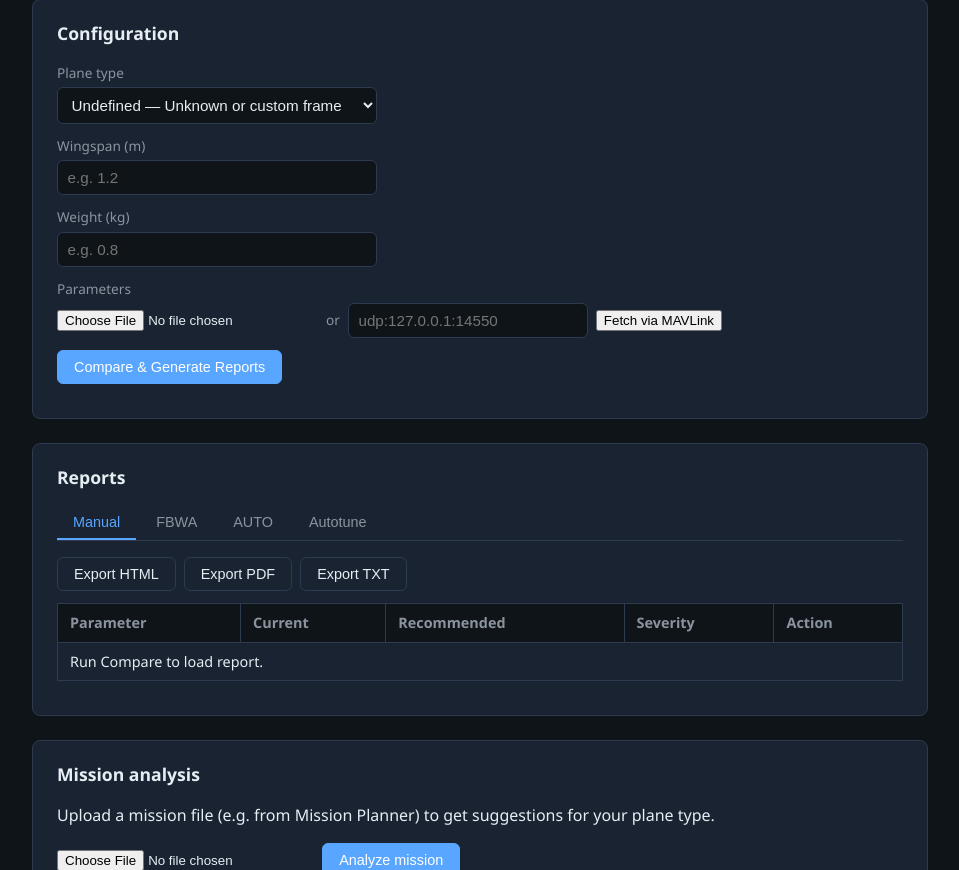
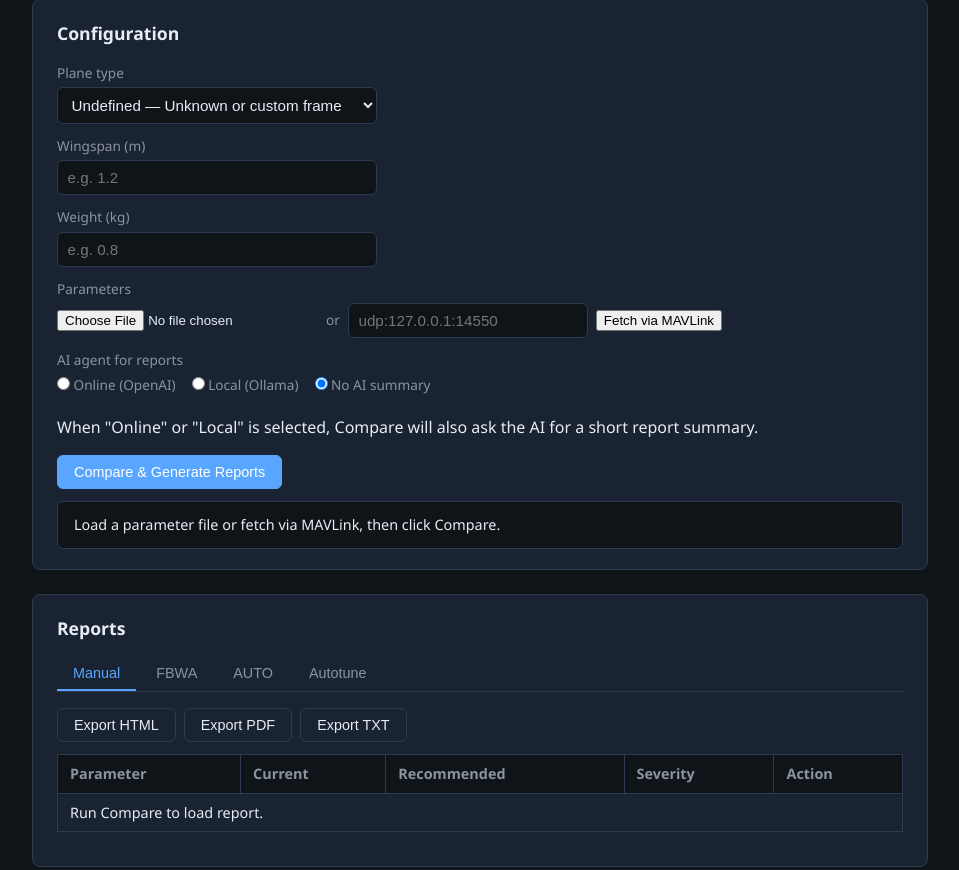
Before and after one commit to comsompom/ardupilot_plane_ai_copilot, a Flask app: page / in a window 1280 px wide. Shown: the part 200-1070 px from the top of the page, without its empty margins (160-1119 px from the left). Run offline with Flask 3, Linux system fonts and the light colour scheme.

Commit message:
update applications

```diff
--- a/web/app.py
+++ b/web/app.py
@@ -22,7 +22,7 @@
     export_report_pdf,
     export_report_txt,
 )
-from core.ai_assistant import get_ai_response
+from core.ai_assistant import get_ai_response, get_report_summary_ai
 from core.mission_parser import parse_mission_file, analyze_mission
 from core.log_parser import parse_flight_log, analyze_flight_log
 
@@ -69,7 +69,7 @@
 
 @app.route("/api/compare", methods=["POST"])
 def compare():
-    """Run comparison for all modes; return reports."""
+    """Run comparison for all modes; optionally get AI summary. Returns reports and optionally ai_summary."""
     data = request.get_json() or {}
     params = data.get("params", {})
     if not params:
@@ -77,6 +77,8 @@
     plane_type_id = data.get("plane_type_id")
     wingspan_m = data.get("wingspan_m")
     weight_kg = data.get("weight_kg")
+    use_ai = data.get("use_ai", False)
+    agent = (data.get("agent") or "").strip().lower()  # "openai" | "ollama"
     if wingspan_m is not None:
         try:
             wingspan_m = float(wingspan_m)
@@ -97,7 +99,14 @@
             wingspan_m=wingspan_m,
             weight_kg=weight_kg,
         )
-    return jsonify({"reports": reports})
+    out = {"reports": reports}
+    if use_ai and agent in ("openai", "ollama"):
+        plane_type_name = get_plane_type_name(plane_type_id) if plane_type_id else None
+        ai_result = get_report_summary_ai(reports, plane_type_name=plane_type_name, prefer_provider=agent)
+        out["ai_summary"] = ai_result.get("response", "")
+        out["ai_source"] = ai_result.get("source", "")
+        out["ai_error"] = ai_result.get("error")
+    return jsonify(out)
 
 
 @app.route("/api/export/<mode>", methods=["POST"])
@@ -171,7 +180,7 @@
 
 @app.route("/api/assistant", methods=["POST"])
 def assistant():
-    """AI assistant: send question, get response."""
+    """AI assistant: send question, get response. Optional agent: openai | ollama."""
     data = request.get_json() or {}
     question = (data.get("question") or "").strip()
     if not question:
@@ -180,6 +189,8 @@
     plane_type_name = get_plane_type_name(plane_type_id) if plane_type_id else None
     user_params = data.get("params", {})
     report_summary = data.get("report_summary", {})
+    agent = (data.get("agent") or "").strip().lower()
+    prefer_provider = agent if agent in ("openai", "ollama") else None
     param_db = load_param_db()
     result = get_ai_response(
         question,
@@ -188,6 +199,7 @@
         user_params=user_params,
         report_summary=report_summary,
         param_db=param_db,
+        prefer_provider=prefer_provider,
     )
     return jsonify(result)
 
--- a/web/static/style.css
+++ b/web/static/style.css
@@ -166,6 +166,46 @@
   color: var(--muted);
 }
 
+.progress-steps {
+  margin-top: 0.75rem;
+  padding: 0.75rem 1rem;
+  background: var(--bg);
+  border: 1px solid var(--border);
+  border-radius: 6px;
+  font-size: 0.9rem;
+  color: var(--text);
+}
+.progress-line {
+  margin: 0;
+}
+
+.agent-row label:first-child { display: block; margin-bottom: 0.25rem; color: var(--muted); font-size: 0.85rem; }
+.agent-options {
+  display: flex;
+  flex-wrap: wrap;
+  gap: 1rem;
+  margin-bottom: 0.25rem;
+}
+.agent-option {
+  display: inline-flex;
+  align-items: center;
+  gap: 0.35rem;
+  cursor: pointer;
+  font-size: 0.9rem;
+}
+.agent-option input { margin: 0; }
+
+.ai-summary-block {
+  margin-bottom: 1rem;
+  padding: 1rem;
+  background: var(--bg);
+  border: 1px solid var(--border);
+  border-radius: 6px;
+}
+.ai-summary-title { margin: 0 0 0.5rem; font-size: 1rem; color: var(--accent); }
+.ai-summary-text { margin: 0 0 0.25rem; white-space: pre-wrap; font-size: 0.9rem; }
+.ai-summary-source { margin: 0; font-size: 0.8rem; color: var(--muted); }
+
 .tabs {
   display: flex;
   gap: 0.25rem;
--- a/web/templates/index.html
+++ b/web/templates/index.html
@@ -28,14 +28,30 @@
         <button type="button" id="fetchParams">Fetch via MAVLink</button>
       </div>
     </div>
+    <div class="form-row agent-row">
+      <label>AI agent for reports</label>
+      <div class="agent-options">
+        <label class="agent-option"><input type="radio" name="agent" value="openai" id="agentOpenAI"> Online (OpenAI)</label>
+        <label class="agent-option"><input type="radio" name="agent" value="ollama" id="agentOllama"> Local (Ollama)</label>
+        <label class="agent-option"><input type="radio" name="agent" value="" id="agentNone" checked> No AI summary</label>
+      </div>
+      <p class="hint">When &quot;Online&quot; or &quot;Local&quot; is selected, Compare will also ask the AI for a short report summary.</p>
+    </div>
     <div class="form-row">
       <button type="button" id="compareBtn" class="btn primary">Compare &amp; Generate Reports</button>
     </div>
-    <p id="paramStatus" class="status"></p>
+    <div id="compareProgress" class="progress-steps" aria-live="polite">
+      <p id="progressLine1" class="progress-line">Load a parameter file or fetch via MAVLink, then click Compare.</p>
+    </div>
   </section>
 
   <section id="reports" class="card reports-section scroll-target">
     <h2>Reports</h2>
+    <div id="aiSummaryBlock" class="ai-summary-block" hidden>
+      <h3 class="ai-summary-title">AI summary</h3>
+      <p id="aiSummaryText" class="ai-summary-text"></p>
+      <p id="aiSummarySource" class="ai-summary-source"></p>
+    </div>
     <div class="tabs">
     {% for mode in modes %}
     <button type="button" class="tab" data-mode="{{ mode }}" {% if loop.first %}aria-selected="true"{% endif %}>{{ mode }}</button>
@@ -120,32 +136,38 @@
   });
 });
 
+function setProgress(msg) {
+  const el = document.getElementById('progressLine1');
+  if (el) el.textContent = msg;
+}
+
 document.getElementById('paramFile').addEventListener('change', async (e) => {
   const f = e.target.files[0];
   if (!f) return;
   const fd = new FormData();
   fd.append('file', f);
+  setProgress('Uploading file…');
   try {
     const r = await fetch('/api/params/upload', { method: 'POST', body: fd });
     const j = await r.json();
     if (j.params) {
       currentParams = j.params;
-      document.getElementById('paramStatus').textContent = `Loaded ${j.count} parameters from file.`;
+      setProgress(`Loaded ${j.count} parameters from file. Click "Compare & Generate Reports" to continue.`);
     } else {
-      document.getElementById('paramStatus').textContent = 'Upload failed: ' + (j.error || r.status);
+      setProgress('Upload failed: ' + (j.error || r.status));
     }
   } catch (err) {
-    document.getElementById('paramStatus').textContent = 'Error: ' + err.message;
+    setProgress('Error: ' + err.message);
   }
 });
 
 document.getElementById('fetchParams').addEventListener('click', async () => {
   const conn = document.getElementById('mavlinkConn').value.trim();
   if (!conn) {
-    document.getElementById('paramStatus').textContent = 'Enter MAVLink connection (e.g. udp:127.0.0.1:14550)';
+    setProgress('Enter MAVLink connection (e.g. udp:127.0.0.1:14550)');
     return;
   }
-  document.getElementById('paramStatus').textContent = 'Fetching...';
+  setProgress('Fetching parameters via MAVLink…');
   try {
     const r = await fetch('/api/params/fetch', {
       method: 'POST',
@@ -155,24 +177,31 @@
     const j = await r.json();
     if (j.params) {
       currentParams = j.params;
-      document.getElementById('paramStatus').textContent = `Fetched ${j.count} parameters via MAVLink.`;
+      setProgress(`Fetched ${j.count} parameters. Click "Compare & Generate Reports" to continue.`);
     } else {
-      document.getElementById('paramStatus').textContent = 'Fetch failed: ' + (j.error || r.status);
+      setProgress('Fetch failed: ' + (j.error || r.status));
     }
   } catch (err) {
-    document.getElementById('paramStatus').textContent = 'Error: ' + err.message;
+    setProgress('Error: ' + err.message);
   }
 });
 
 document.getElementById('compareBtn').addEventListener('click', async () => {
   if (Object.keys(currentParams).length === 0) {
-    document.getElementById('paramStatus').textContent = 'Load or fetch parameters first.';
+    setProgress('Load or fetch parameters first (upload a file or use MAVLink).');
     return;
   }
   const planeTypeId = document.getElementById('planeType').value;
   const wingspan = document.getElementById('wingspan').value;
   const weight = document.getElementById('weight').value;
-  document.getElementById('paramStatus').textContent = 'Comparing...';
+  const agentOpenAI = document.getElementById('agentOpenAI');
+  const agentOllama = document.getElementById('agentOllama');
+  const useAi = agentOpenAI.checked || agentOllama.checked;
+  const agent = agentOpenAI.checked ? 'openai' : (agentOllama.checked ? 'ollama' : '');
+
+  setProgress('Comparing parameters and generating reports…');
+  if (useAi) setProgress('Comparing parameters, generating reports, and asking AI for summary…');
+
   try {
     const r = await fetch('/api/compare', {
       method: 'POST',
@@ -181,7 +210,9 @@
         params: currentParams,
         plane_type_id: planeTypeId,
         wingspan_m: wingspan || null,
-        weight_kg: weight || null
+        weight_kg: weight || null,
+        use_ai: useAi,
+        agent: agent || null
       })
     });
     const j = await r.json();
@@ -200,13 +231,24 @@
         const s = report.summary || {};
         document.getElementById('summary-' + mode).textContent = `Total: ${s.total || 0} | OK: ${s.ok || 0} | Warning: ${s.warning || 0} | Change: ${s.change || 0}`;
       });
+      const block = document.getElementById('aiSummaryBlock');
+      const textEl = document.getElementById('aiSummaryText');
+      const sourceEl = document.getElementById('aiSummarySource');
+      if (j.ai_summary && textEl) {
+        textEl.textContent = j.ai_summary;
+        if (sourceEl) sourceEl.textContent = 'Source: ' + (j.ai_source || 'AI');
+        if (block) { block.hidden = false; block.removeAttribute('hidden'); }
+      } else if (block) {
+        block.hidden = true;
+        block.setAttribute('hidden', '');
+      }
+      setProgress('Done. Reports generated.' + (j.ai_summary ? ' AI summary added.' : ''));
       document.querySelector('.tab').click();
-      document.getElementById('paramStatus').textContent = 'Reports generated.';
     } else {
-      document.getElementById('paramStatus').textContent = 'Compare failed: ' + (j.error || r.status);
+      setProgress('Compare failed: ' + (j.error || r.status));
     }
   } catch (err) {
-    document.getElementById('paramStatus').textContent = 'Error: ' + err.message;
+    setProgress('Error: ' + err.message);
   }
 });
 
@@ -304,6 +346,8 @@
   addChatMessage('user', question);
   input.value = '';
   try {
+    const agentEl = document.querySelector('input[name="agent"]:checked');
+    const agent = (agentEl && agentEl.value) ? agentEl.value : null;
     const r = await fetch('/api/assistant', {
       method: 'POST',
       headers: { 'Content-Type': 'application/json' },
@@ -314,7 +358,8 @@
         report_summary: currentReports ? Object.keys(currentReports).reduce((acc, m) => {
           acc[m] = currentReports[m].summary;
           return acc;
-        }, {}) : {}
+        }, {}) : {},
+        agent: agent || undefined
       })
     });
     const j = await r.json();
```
Also changed, not shown: core/ai_assistant.py (+77 -21 lines), standalone/app_tk.py (+60 -14 lines), README.md, ai_copilot_logo.jpg (added).
